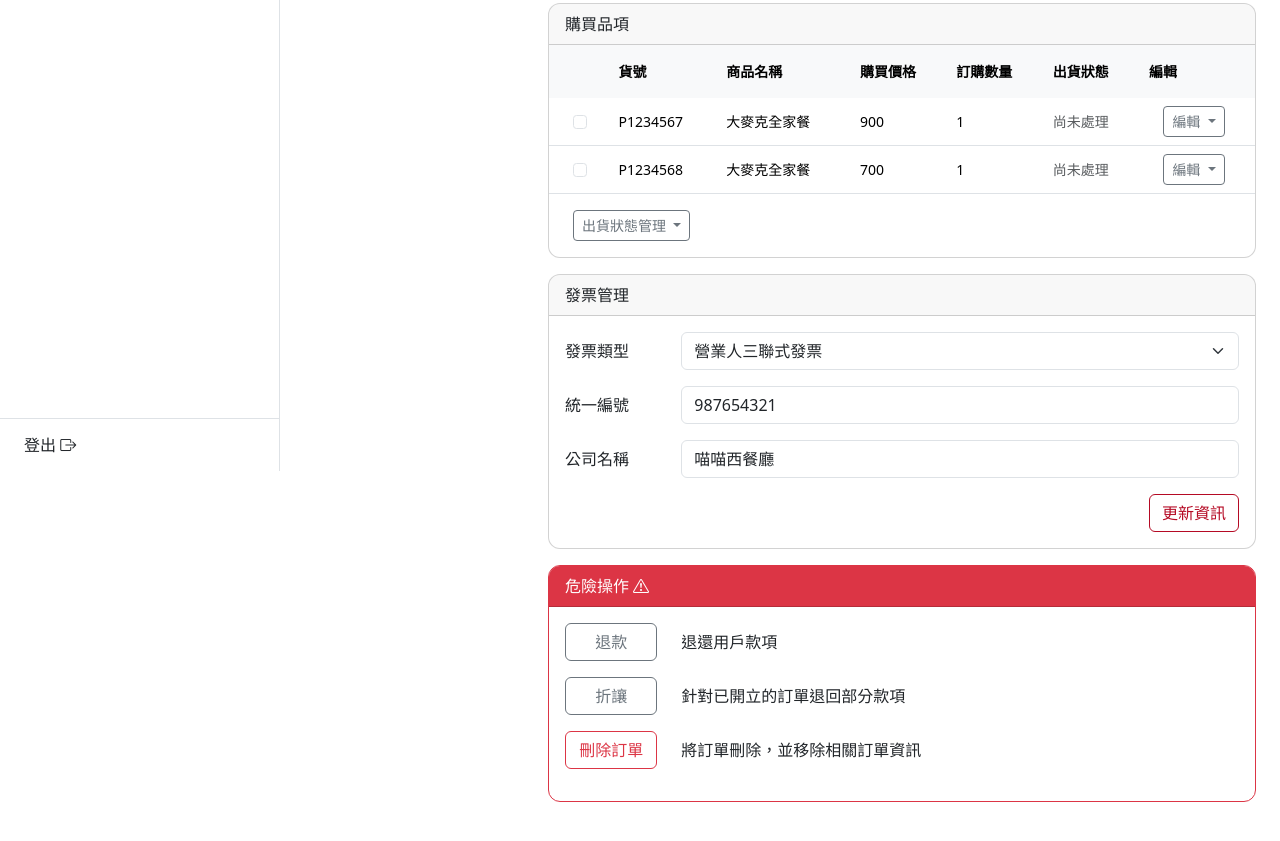
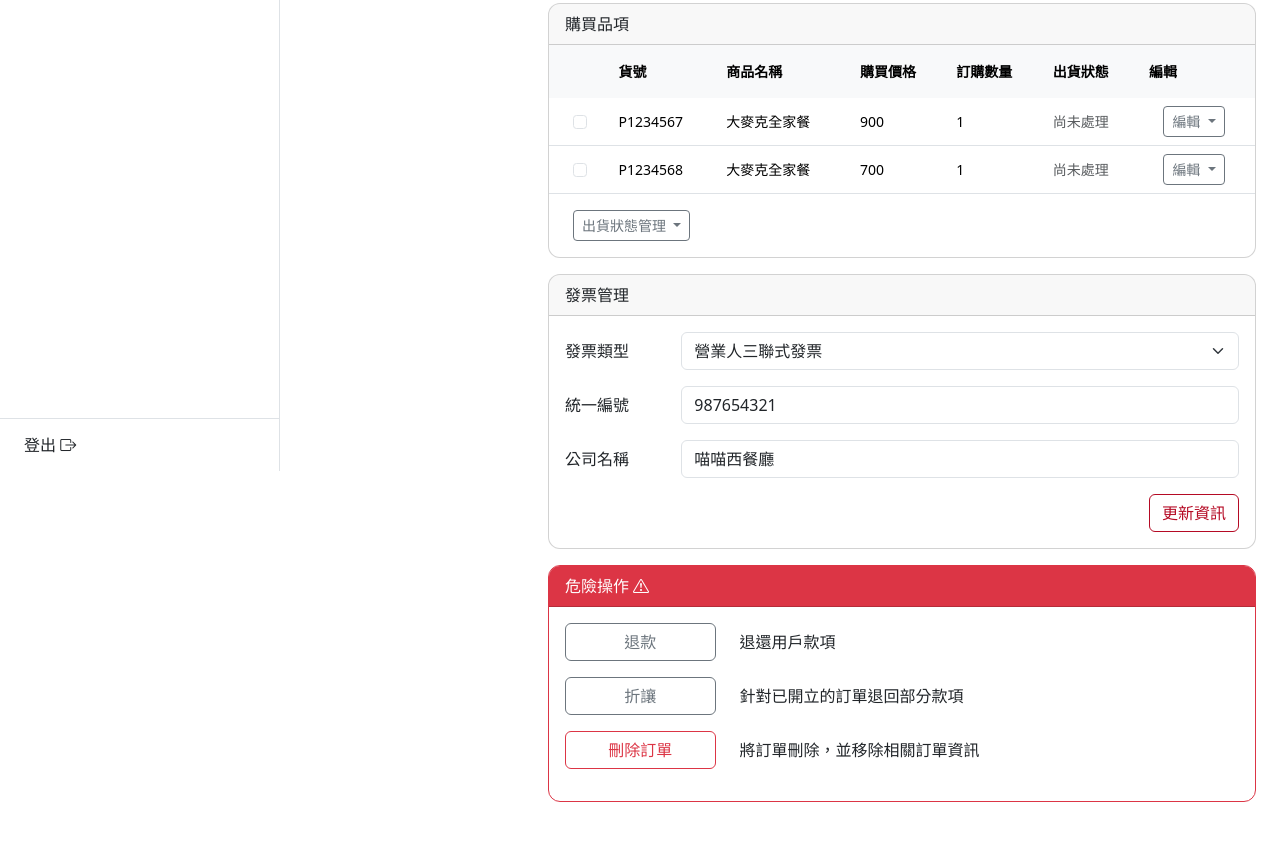
Before and after one commit to chrisluo5311/DASHBOARD_LIVE, a website: page order.html in a window 1280 px wide. Shown: the part 329-1170 px from the top of the page. Drawn offline with nearby package versions, Linux system fonts and the light colour scheme.

Commit message:
update layout, order.html (危險操作,購買品項)

```diff
--- a/order.html
+++ b/order.html
@@ -115,7 +115,7 @@
                   <div class="card-header" id="card-detail">
                     購買品項
                   </div>
-                  <div class="card-body p-0">
+                  <div class="card-body p-0 table-responsive">
                     <table class="table table-hover mb-0 text-nowrap align-middle w-100" style="font-size: 14px">
                       <thead class="table-light">
                         <tr>
@@ -234,20 +234,20 @@
                 </div>
                 <div class="card-body">
                   <div class="row align-items-center mb-3">
-                    <div class="col-2">
+                    <div class="col-3">
                       <button type="button" class="btn btn-outline-secondary w-100">退款</button>
                     </div>
                     <div class="col">退還用戶款項</div>
                   </div>
                   <div class="row align-items-center mb-3">
-                    <div class="col-2">
+                    <div class="col-3">
                       <button type="button" class="btn btn-outline-secondary w-100">折讓</button>
                     </div>
                     <div class="col">針對已開立的訂單退回部分款項</div>
                   </div>
                   <div class="row align-items-center mb-3">
-                    <div class="col-2">
-                      <button type="button" class="btn btn-outline-danger w-100 text-danger">刪除訂單</button>
+                    <div class="col-3">
+                      <button type="button" class="btn btn-outline-danger w-100">刪除訂單</button>
                     </div>
                     <div class="col">將訂單刪除，並移除相關訂單資訊</div>
                   </div>
```
Also changed, not shown: layout.html (+12 -12 lines).
